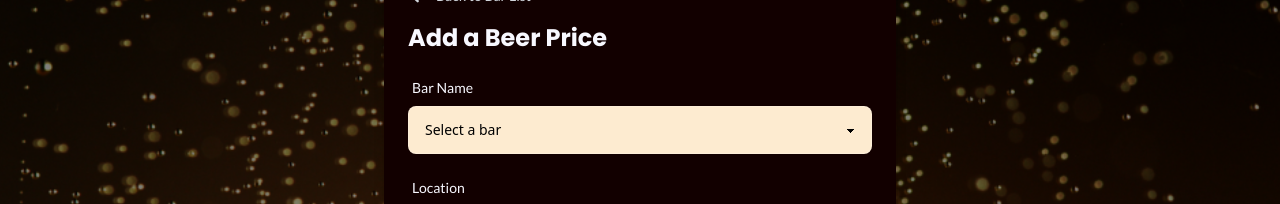
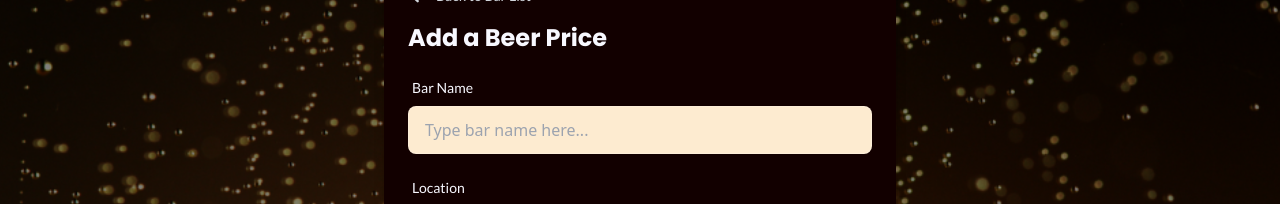
Before and after one commit to beer-scout-project/beer-scout, a React (Vite) app: page /add-bar in a window 1280 px wide. Shown: the part 150-354 px from the top of the page. Built offline with nearby package versions, Linux system fonts and the light colour scheme.

Commit message:
Change bar name select to autocomplete
Change bar name entry to an autocomplete input. Removes the need to scroll throw a long list of bar names and allows for quicker name entry.

```diff
--- a/src/pages/addBarForm.jsx
+++ b/src/pages/addBarForm.jsx
@@ -19,9 +19,22 @@ const AddBarForm = () => {
 
   const [error, setError] = useState(null);
   const [success, setSuccess] = useState(null);
+  const [filteredBarNames, setFilteredBarNames] = useState([]);
 
   const handleChange = (event) => {
     const { name, value, type, checked } = event.target;
+
+    if (name === "bar_name") {
+      // Update the filtered suggestions based on input
+      if (value.trim() === "") {
+        setFilteredBarNames([]);
+      } else {
+        const filtered = barNames.filter((bar) =>
+          bar.toLowerCase().includes(value.toLowerCase()),
+        );
+        setFilteredBarNames(filtered);
+      }
+    }
 
     if (name === "happy_hour_day") {
       if (checked) {
@@ -43,6 +56,14 @@ const AddBarForm = () => {
         [name]: type === "checkbox" ? checked : value,
       }));
     }
+  };
+
+  const handleBarNameSelect = (barName) => {
+    setFormData((prevData) => ({
+      ...prevData,
+      bar_name: barName,
+    }));
+    setFilteredBarNames([]);
   };
 
   const handleCloseSuccess = () => setSuccess(null);
@@ -197,11 +218,35 @@ const AddBarForm = () => {
             Add a Beer Price
           </h2>
           <form onSubmit={handleSubmit}>
-            <div className="form-control mb-4">
+            <div className="form-control relative mb-4">
               <label className="label">
                 <span className="label-text text-base-content">Bar Name</span>
               </label>
-              <select
+              {/* Bar name input with autocomplete */}
+              <input
+                type="text"
+                name="bar_name"
+                value={formData.bar_name}
+                onChange={handleChange}
+                className="input input-bordered w-full bg-base-200 text-secondary-content"
+                placeholder="Type bar name here..."
+                required
+              />
+              {/* Dropdown for autocomplete suggestions */}
+              {filteredBarNames.length > 0 && (
+                <ul className="absolute left-0 top-full z-10 max-h-[300px] w-full overflow-y-auto rounded-lg border bg-base-300 text-secondary-content shadow-lg">
+                  {filteredBarNames.map((bar, index) => (
+                    <li
+                      key={index}
+                      className="cursor-pointer p-2 hover:bg-neutral-content hover:text-base-100"
+                      onClick={() => handleBarNameSelect(bar)}
+                    >
+                      {bar}
+                    </li>
+                  ))}
+                </ul>
+              )}
+              {/* <select
                 name="bar_name"
                 value={formData.bar_name}
                 onChange={handleChange}
@@ -214,7 +259,7 @@ const AddBarForm = () => {
                     {bar}
                   </option>
                 ))}
-              </select>
+              </select> */}
             </div>
             {/* Location */}
             <div className="form-control mb-4">
--- a/tailwind.config.js
+++ b/tailwind.config.js
@@ -25,7 +25,7 @@ export default {
           "neutral-content": "#D1D5DB",
           "base-100": "#120000",
           "base-200": "#FDEBD0",
-          "base-300": "#000000",
+          "base-300": "#F8F8FF",
           "base-content": "#F8F8FF",
           info: "#00A7E6",
           "info-content": "#FFFFFF",
@@ -51,7 +51,7 @@ export default {
           "neutral-content": "#525252",
           "base-100": "#F8F8FF",
           "base-200": "#FDEBD0",
-          "base-300": "#E8E8E8",
+          "base-300": "#FDEBD0",
           "base-content": "#000000",
           info: "#00A7E6",
           "info-content": "#FFFFFF",
```
